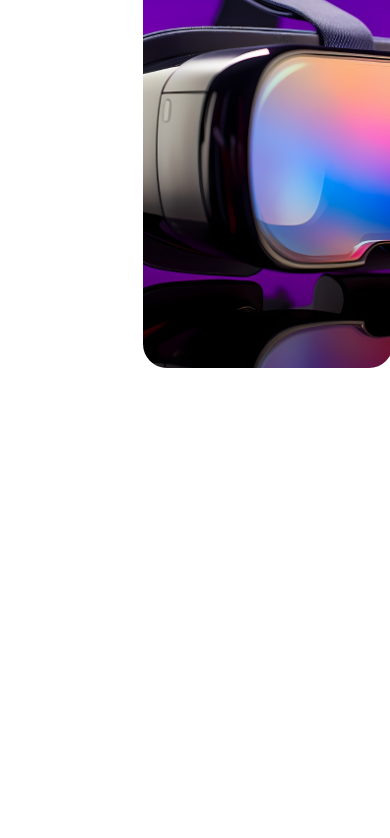
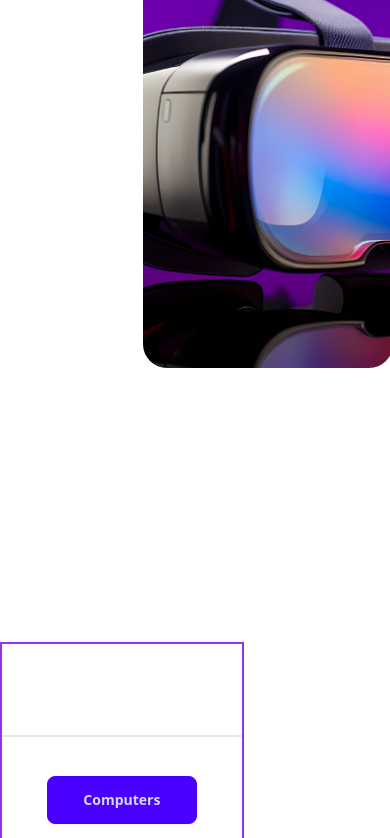
Before and after one commit to shahab-24/Tahmid-s-Gadget-Express, a React (Vite) app: page / in a window 390 px wide. Shown: the part 1012-1850 px from the top of the page. Before the commit the page ends 1380 px from the top, so only its background shows below. Built offline with nearby package versions, Linux system fonts and the light colour scheme.

Commit message:
banner section and card shows done

```diff
--- a/index.html
+++ b/index.html
@@ -1,5 +1,5 @@
 <!doctype html>
-<html lang="en">
+<html lang="en" theme="light">
   <head>
     <meta charset="UTF-8" />
     <link rel="icon" type="image/svg+xml" href="./src/assets/favicon-16x16.png" />
--- /dev/null
+++ b/public/categories.json
@@ -0,0 +1,28 @@
+{
+        "categories": [
+          {
+            "id": "1",
+            "name": "Computers"
+          },
+          {
+            "id": "2",
+            "name": "Phones"
+          },
+          {
+            "id": "3",
+            "name": "Smart Watches"
+          },
+          {
+            "id": "4",
+            "name": "Power Banks"
+          },
+          {
+            "id": "5",
+            "name": "Chargers"
+          },
+          {
+            "id": "6",
+            "name": "Accessories"
+          }
+        ]
+      }
--- /dev/null
+++ b/public/gadgets.json
@@ -0,0 +1,122 @@
+[
+        {
+          "product_id": "101",
+          "product_title": "Dell XPS 13",
+          "product_image": "https://i.ibb.co.com/6n76Z0P/dell-xps-13.jpg",
+          "category": "Computers",
+          "price": 999,
+          "description": "A high-performance laptop with a sleek design.",
+          "specification": ["13.3 inch display", "16GB RAM", "512GB SSD", "Intel Core i7"],
+          "availability": true,
+          "rating": 4.8,
+          "other": "Lightweight and portable"
+        },
+        {
+          "product_id": "102",
+          "product_title": "MacBook Air M1",
+          "product_image": "https://i.ibb.co.com/Wft7zc8/mac-air-m1.jpg",
+          "category": "Computers",
+          "price": 1200,
+          "description": "Apple's lightweight laptop powered by the M1 chip.",
+          "specification": ["13.3 inch Retina display", "8GB RAM", "256GB SSD", "Apple M1 chip"],
+          "availability": true,
+          "rating": 4.9,
+          "other": "All-day battery life"
+        },
+        {
+          "product_id": "201",
+          "product_title": "iPhone 13",
+          "product_image": "https://i.ibb.co.com/mSC3Jsf/iphone-13.jpg",
+          "category": "Phones",
+          "price": 799,
+          "description": "Apple's latest iPhone with improved performance and cameras.",
+          "specification": ["6.1 inch display", "128GB storage", "A15 Bionic chip", "Dual 12MP cameras"],
+          "availability": true,
+          "rating": 4.7,
+          "other": "Available in multiple colors"
+        },
+        {
+          "product_id": "202",
+          "product_title": "Samsung Galaxy S21",
+          "product_image": "https://i.ibb.co.com/yfngN6K/galaxy-s21.jpg",
+          "category": "Phones",
+          "price": 850,
+          "description": "A flagship phone with powerful specs and a beautiful display.",
+          "specification": ["6.2 inch display", "128GB storage", "Exynos 2100", "Triple 12MP cameras"],
+          "availability": false,
+          "rating": 4.6,
+          "other": "5G enabled"
+        },
+        {
+          "product_id": "301",
+          "product_title": "Apple Watch Series 7",
+          "product_image": "https://i.ibb.co.com/kgFb3f8/iphone-watch.jpg",
+          "category": "Smart Watches",
+          "price": 399,
+          "description": "Apple's latest smartwatch with new health features.",
+          "specification": ["44mm display", "GPS + Cellular", "ECG app", "Blood Oxygen sensor"],
+          "availability": true,
+          "rating": 4.8,
+          "other": "Water resistant"
+        },
+        {
+          "product_id": "302",
+          "product_title": "Samsung Galaxy Watch 4",
+          "product_image": "https://i.ibb.co.com/dWsGQw4/galaxy-watch-4.jpg",
+          "category": "Smart Watches",
+          "price": 329,
+          "description": "A smartwatch powered by Wear OS with advanced health tracking.",
+          "specification": ["40mm display", "GPS", "Heart rate monitoring", "Sleep tracking"],
+          "availability": true,
+          "rating": 4.5,
+          "other": "Wear OS by Google"
+        },
+        {
+          "product_id": "401",
+          "product_title": "Anker PowerCore 10000",
+          "product_image": "https://i.ibb.co.com/HB4JCts/anker-power-bank.jpg",
+          "category": "Power Banks",
+          "price": 50,
+          "description": "A compact, high-capacity power bank for charging on the go.",
+          "specification": ["10000mAh capacity", "USB-A output", "Fast charging support"],
+          "availability": true,
+          "rating": 4.4,
+          "other": "Lightweight and travel-friendly"
+        },
+        {
+          "product_id": "402",
+          "product_title": "RAVPower 20000mAh",
+          "product_image": "https://i.ibb.co.com/nRD5wKW/Rav-Power-bank.jpg",
+          "category": "Power Banks",
+          "price": 60,
+          "description": "High-capacity power bank with multiple charging ports.",
+          "specification": ["20000mAh capacity", "USB-C and USB-A output", "Quick charge support"],
+          "availability": false,
+          "rating": 4.6,
+          "other": "Includes USB-C cable"
+        },
+        {
+          "product_id": "501",
+          "product_title": "Apple 20W USB-C Charger",
+          "product_image": "https://i.ibb.co.com/SyhYF3q/apple-usb-charger.jpg",
+          "category": "Chargers",
+          "price": 30,
+          "description": "Compact USB-C charger for fast charging Apple devices.",
+          "specification": ["20W output", "USB-C", "Fast charging compatible"],
+          "availability": true,
+          "rating": 4.8,
+          "other": "Compatible with iPhone and iPad"
+        },
+        {
+          "product_id": "502",
+          "product_title": "Samsung 25W Super Fast Charger",
+          "product_image": "https://i.ibb.co.com/nRD5wKW/Rav-Power-bank.jpg",
+          "category": "Chargers",
+          "price": 35,
+          "description": "Fast charger for Samsung Galaxy devices.",
+          "specification": ["25W output", "USB-C", "Super Fast Charging"],
+          "availability": true,
+          "rating": 4.7,
+          "other": "Compatible with Galaxy devices"
+        }
+      ]
--- /dev/null
+++ b/src/components/AllCategoriesCard.jsx
@@ -0,0 +1,53 @@
+import { useEffect, useState } from "react";
+import CategoryCard from "./CategoryCard";
+
+const AllCategoriesCard = ({ categories }) => {
+  console.log(categories);
+
+  const [card, setCard] = useState([]);
+  console.log(card);
+
+  useEffect(() => {
+    fetch("/public/gadgets.json")
+      .then((res) => res.json())
+      .then((data) => setCard(data));
+  }, []);
+
+  return (
+    <div className="container mx-auto">
+      <div className=" flex justify-center">
+        <h3 className="text-white  font-bold text-5xl my-10">
+          Exploring Cutting-Edge Gadgets
+        </h3>
+      </div>
+      <div className="grid lg:grid-cols-4 gap-4">
+
+        <div className="text-white font-bold col-span-1 border-2 border-purple-600 h-auto bg-base-100">
+          <h4 className="text-center text-3xl p-4">All Categories</h4>
+          <divider className="divider text-purple-600"></divider>
+          {categories.map((category) => (
+            <div key={category.id} className="">
+              <ul className="flex space-y-4 gap-4 justify-center">
+                <li>
+                  <button className="btn btn-primary mt-4 w-[150px]">
+                    {category.name}
+                  </button>
+                </li>
+              </ul>
+            </div>
+          ))}
+        </div>
+
+        <div className="col-span-3 grid lg:grid-cols-3 gap-4">
+
+            {card.map((card) => (
+              <CategoryCard key={card.id} cards={card}></CategoryCard>
+            ))}
+
+        </div>
+      </div>
+    </div>
+  );
+};
+
+export default AllCategoriesCard;
--- a/src/components/Banner.jsx
+++ b/src/components/Banner.jsx
@@ -1,7 +1,7 @@
 import bannerImg from '../assets/banner.jpg'
 const Banner = () => {
         return (
-                <div className='z-10  absolute -top-3/8 w-[80%] left-28'>
+                <div className=' absolute -top-3/8 w-[80%] left-28'>
                         <div
   className="hero flex justify-center items-center mx-auto min-h-[500px] w-[80%] rounded-3xl border-t-white-400 border-t-8"
   style={{
@@ -12,6 +12,7 @@ const Banner = () => {
 
   </div>
 </div>
+
                 </div>
         );
 };
--- /dev/null
+++ b/src/components/Card.jsx
@@ -0,0 +1,10 @@
+
+const Card = () => {
+        return (
+                <div>
+
+                </div>
+        );
+};
+
+export default Card;
--- /dev/null
+++ b/src/components/CategoryCard.jsx
@@ -0,0 +1,29 @@
+import { useEffect, useState } from "react";
+
+const CategoryCard = ({ cards }) => {
+  const { product_image, product_title, price } = cards;
+
+  return (
+    <div className="h-full">
+      <div className="card bg-base-100  shadow-xl  flex  border-2 border-purple-600 p-4 h-full">
+        <figure className=" h-48 mb-6">
+          <img className="object-cover h-full w-full" src={product_image} alt="Shoes" />
+        </figure>
+        <div className="card-body border-2 border-gray-700 space-y-6">
+
+            <div className="flex flex-col h-full">
+            <h2 className="card-title">{product_title}!</h2>
+            <p>Price: $ {price}</p>
+            </div>
+
+
+          <div className="card-actions justify-end ">
+            <button className="btn btn-primary w-full">View Details</button>
+          </div>
+        </div>
+      </div>
+    </div>
+  );
+};
+
+export default CategoryCard;
--- a/src/components/Home.jsx
+++ b/src/components/Home.jsx
@@ -1,7 +1,10 @@
+import { Outlet, useLoaderData } from "react-router-dom";
 import Banner from "./Banner";
-import Navbar from "./Navbar";
+import AllCategoriesCard from "./AllCategoriesCard";
 
 const Home = () => {
+        const categories = useLoaderData();
+
         return (
                 <div className="container mx-auto">
 
@@ -17,6 +20,13 @@ const Home = () => {
                         </div>
                         <div className="">
                         <Banner></Banner>
+
+
+
+                        </div>
+                        <div className="mt-[550px] absolute container mx-auto ">
+
+                        <AllCategoriesCard categories={categories.categories}></AllCategoriesCard>
                         </div>
                 </div>
         );
--- a/src/components/MainLayout.jsx
+++ b/src/components/MainLayout.jsx
@@ -1,5 +1,6 @@
 
 
+import { Outlet } from 'react-router-dom';
 import Home from './Home';
 import Navbar from './Navbar';
 
@@ -7,7 +8,8 @@ const MainLayout = () => {
         return (
                 <div className='bg-[#9538E2]  min-h-[650px] relative z-4'>
                         <Navbar></Navbar>
-                        <Home></Home>
+                        <Outlet></Outlet>
+
 
 
 
--- a/src/components/Navbar.jsx
+++ b/src/components/Navbar.jsx
@@ -31,7 +31,7 @@ const Navbar = () => {
       </ul>
     </div>
 
-    <a className="btn btn-ghost text-xl text-white">Ts Gadget Express</a>
+    <a className="btn btn-ghost text-xl text-white font-extrabold"><span className="text-sky-400 text-4xl">Ts </span>  Gadget   <span className="text-sky-400 text-3xl">x</span>press</a>
   </div>
   <div className="navbar-center hidden lg:flex ">
     <ul className="menu menu-horizontal px-1 flex gap-4">
```
Also changed, not shown: src/Routes/Router.jsx (+12 -2 lines).
